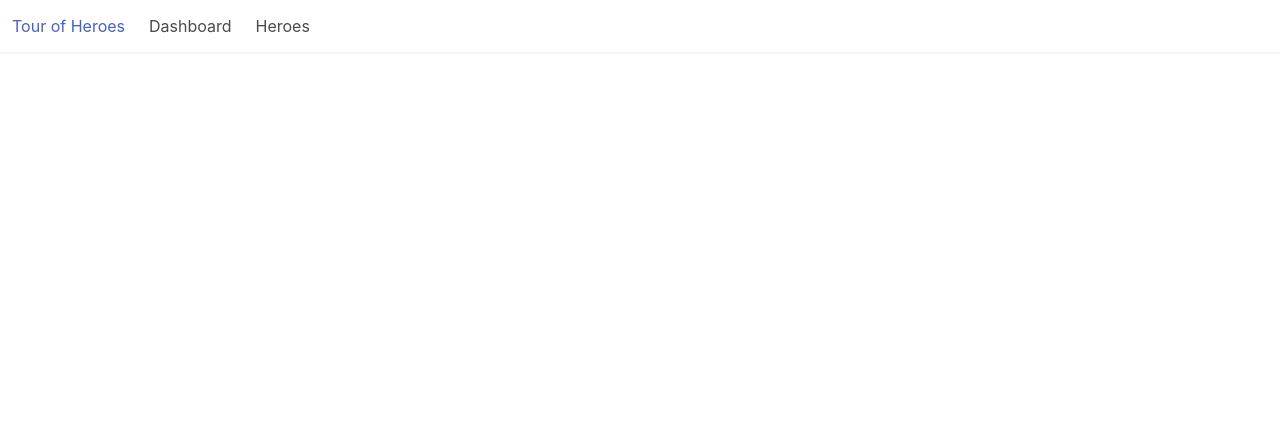
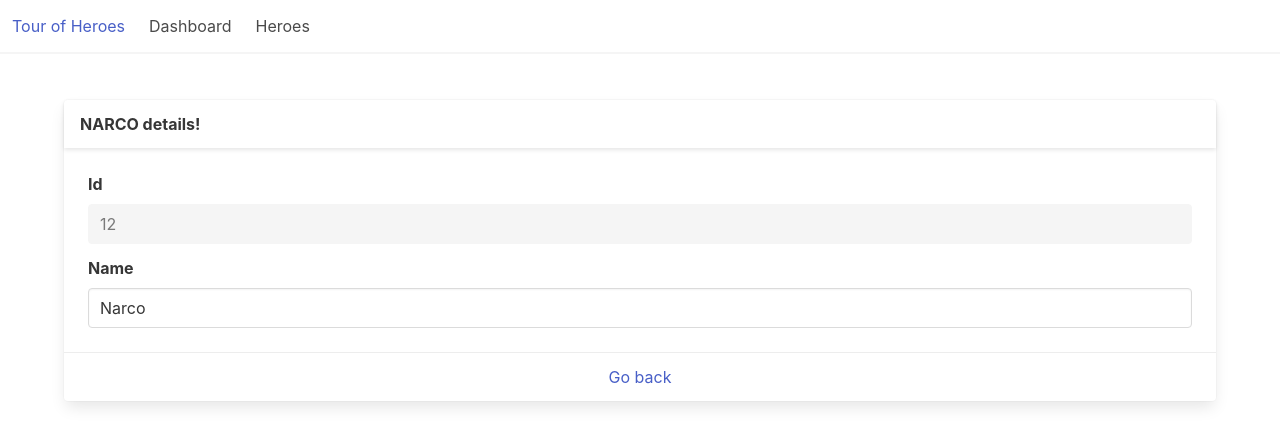
Before and after one commit to ajkl2533/tour-of-heroes, an Angular app: page /detail/12 in a window 1280 px wide. Before the commit this address led to /. Shown: the top 446 px of the page. Built offline with nearby package versions, Linux system fonts and the light colour scheme.

Commit message:
Add - finish screens routing

```diff
--- a/src/app/app-routing.module.ts
+++ b/src/app/app-routing.module.ts
@@ -1,12 +1,14 @@
 import { NgModule } from '@angular/core';
 import { RouterModule, Routes } from '@angular/router';
 
+import { DashboardComponent } from './dashboard/dashboard.component';
 import { HeroesComponent } from './heroes/heroes.component';
-import { DashboardComponent } from './dashboard/dashboard.component';
+import { HeroDetailsComponent } from './hero-details/hero-details.component';
 
 const routes: Routes = [
   { path: 'dashboard', component: DashboardComponent },
   { path: 'heroes', component: HeroesComponent },
+  { path: 'detail/:id', component: HeroDetailsComponent },
   { path: '', redirectTo: '/dashboard', pathMatch: 'full' }
 ];
 
--- a/src/app/dashboard/dashboard.component.html
+++ b/src/app/dashboard/dashboard.component.html
@@ -3,7 +3,7 @@
     <h2 class="title">Top Heroes</h2>
     <div class="columns">
       <div class="column" *ngFor="let hero of heroes">
-        <a class="button is-primary is-fullwidth">{{ hero.name }}</a>
+        <a routerLink="/detail/{{ hero.id }}" class="button is-primary is-fullwidth">{{ hero.name }}</a>
       </div>
     </div>
   </div>
--- a/src/app/hero-details/hero-details.component.html
+++ b/src/app/hero-details/hero-details.component.html
@@ -1,21 +1,26 @@
-<div class="card" *ngIf="hero">
-  <header class="card-header">
-    <p class="card-header-title">{{ hero.name | uppercase }} details!</p>
-  </header>
-  <div class="content">
-    <table class="table">
-      <tbody>
-        <tr>
-          <td class="is-narrow">id:</td>
-          <td>{{ hero.id }}</td>
-        </tr>
-        <tr>
-          <td class="is-narrow">name:</td>
-          <td>
-            <input type="text" [(ngModel)]="hero.name" class="input" placeholder="name">
-          </td>
-        </tr>
-      </tbody>
-    </table>
+<div class="columns">
+  <div class="column">
+    <div class="card" *ngIf="hero">
+        <header class="card-header">
+          <p class="card-header-title">{{ hero.name | uppercase }} details!</p>
+        </header>
+        <div class="card-content">
+          <div class=field>
+            <label class="label">Id</label>
+            <div class="control">
+               <input type="text" disabled value="{{ hero.id }}" class="input">
+            </div>
+          </div>
+          <div class="field">
+            <label for="name" class="label">Name</label>
+            <div class="control">
+              <input type="text" [(ngModel)]="hero.name" class="input" id="name" placeholder="name">
+            </div>
+          </div>
+        </div>
+        <footer class="card-footer">
+            <a class="card-footer-item" (click)="goBack()">Go back</a>
+        </footer>
+      </div>
   </div>
 </div>
--- a/src/app/hero-details/hero-details.component.ts
+++ b/src/app/hero-details/hero-details.component.ts
@@ -1,7 +1,9 @@
 import { Component, OnInit, Input } from '@angular/core';
+import { ActivatedRoute } from '@angular/router';
+import { Location } from '@angular/common';
 
 import { Hero } from '../classes/Hero';
-import { HeroesComponent } from '../heroes/heroes.component';
+import { HeroService } from '../hero.service';
 
 @Component({
   selector: 'app-hero-details',
@@ -11,9 +13,25 @@ import { HeroesComponent } from '../heroes/heroes.component';
 export class HeroDetailsComponent implements OnInit {
   @Input() hero: Hero;
 
-  constructor() { }
+  constructor(
+    private route: ActivatedRoute,
+    private location: Location,
+    private heroService: HeroService
+  ) { }
 
   ngOnInit() {
+    this.getHero();
+  }
+
+  getHero(): void {
+    const id = +this.route.snapshot.paramMap.get('id');
+    this.heroService.getHero(id)
+      .then(h => this.hero = h);
+  }
+
+
+  goBack(): void {
+    this.location.back();
   }
 
 }
--- a/src/app/hero.service.ts
+++ b/src/app/hero.service.ts
@@ -14,4 +14,12 @@ export class HeroService {
       resolve(heroes);
     });
   }
+
+  getHero(id: number): Promise<Hero> {
+    return new Promise(resolve => {
+      const h = heroes.find(hero => hero.id === id);
+      console.log(h);
+      resolve(h);
+    });
+  }
 }
--- a/src/app/heroes/heroes.component.html
+++ b/src/app/heroes/heroes.component.html
@@ -2,17 +2,14 @@
   <div class="column is-one-third-tablet">
     <div class="content">
         <h2 class="title">My Heroes</h2>
-        <div class="field has-addons" *ngFor="let hero of heroes" [ngClass]="{'is-selected': hero === selectedHero}" (click)="onSelect(hero)">
+        <div class="field has-addons" *ngFor="let hero of heroes">
           <div class="control">
             <span class="button static">{{ hero.id }}</span>
           </div>
           <div class="control">
-              <span class="button static">{{ hero.name }}</span>
+              <a routerLink="/detail/{{ hero.id }}" class="button">{{ hero.name }}</a>
             </div>
         </div>
     </div>
   </div>
-  <div class="column">
-    <app-hero-details [hero]="selectedHero"></app-hero-details>
-  </div>
 </div>
```
